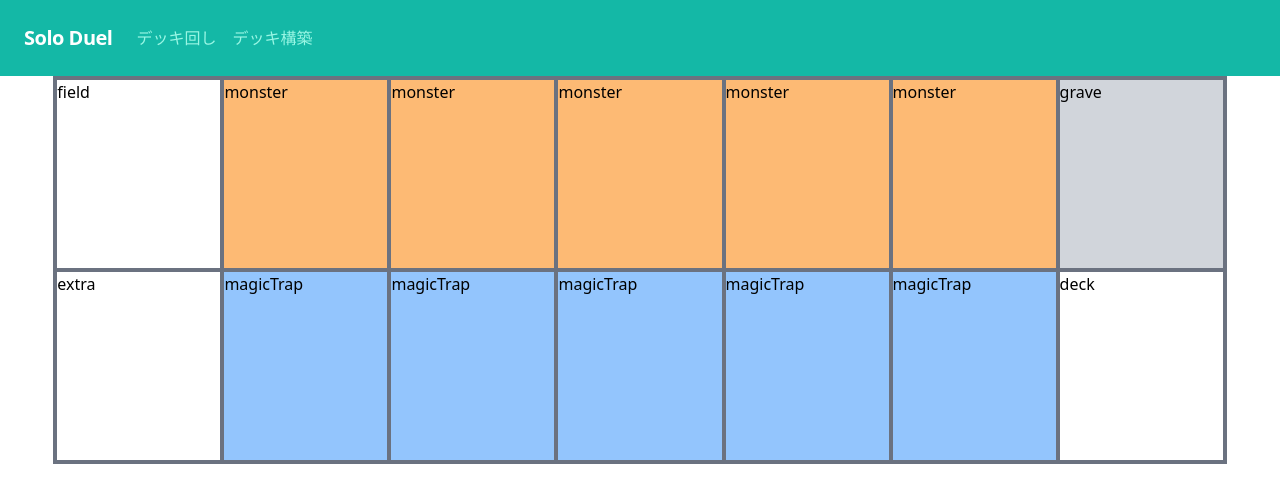
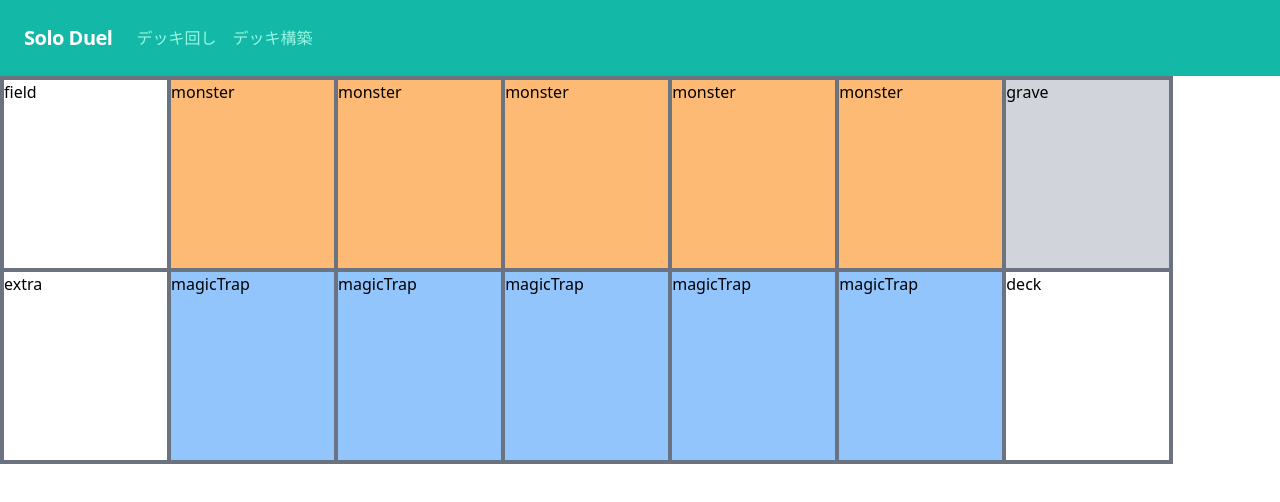
Before and after one commit to always-reach/solo_duel, a Next.js app in the folder front/: page / in a window 1280 px wide. Shown: the top 502 px of the page. Built offline with nearby package versions, Linux system fonts and the light colour scheme.

Commit message:
appdir true

```diff
--- /dev/null
+++ b/front/app/layout.tsx
@@ -0,0 +1,13 @@
+import "../styles/globals.css"
+export default function RootLayout({
+  children,
+}: {
+  children: React.ReactNode
+}) {
+  return (
+    <html>
+      <head />
+      <body>{children}</body>
+    </html>
+  )
+}
--- /dev/null
+++ b/front/app/page.tsx
@@ -0,0 +1,11 @@
+import DuelField from '../components/DuelField'
+import Header from '../components/Header'
+
+export default function Home() {
+    return (<div>
+        <Header />
+        <div className='flex justify-center items-center'>
+            <DuelField />
+        </div>
+    </div>)
+}
--- a/front/next.config.js
+++ b/front/next.config.js
@@ -1,6 +1,9 @@
 /** @type {import('next').NextConfig} */
 const nextConfig = {
   reactStrictMode: true,
+  experimental:{
+    appDir:true
+  }
 }
 
 module.exports = nextConfig
--- a/front/pages/_app.tsx
+++ /dev/null
@@ -1,6 +0,0 @@
-import '../styles/globals.css'
-import type { AppProps } from 'next/app'
-
-export default function App({ Component, pageProps }: AppProps) {
-  return <Component {...pageProps} />
-}
--- a/front/pages/index.tsx
+++ /dev/null
@@ -1,16 +0,0 @@
-import { Inter } from '@next/font/google'
-import DuelField from '../components/DuelField'
-import Header from '../components/Header'
-
-const inter = Inter({ subsets: ['latin'] })
-
-export default function Home() {
-  return (
-    <div>
-      <Header />
-      <div className='flex justify-center items-center'>
-        <DuelField />
-      </div>
-    </div>
-  )
-}
```
Also changed, not shown: front/app/head.tsx (added, +9 -0 lines), front/tsconfig.json (+20 -4 lines).
